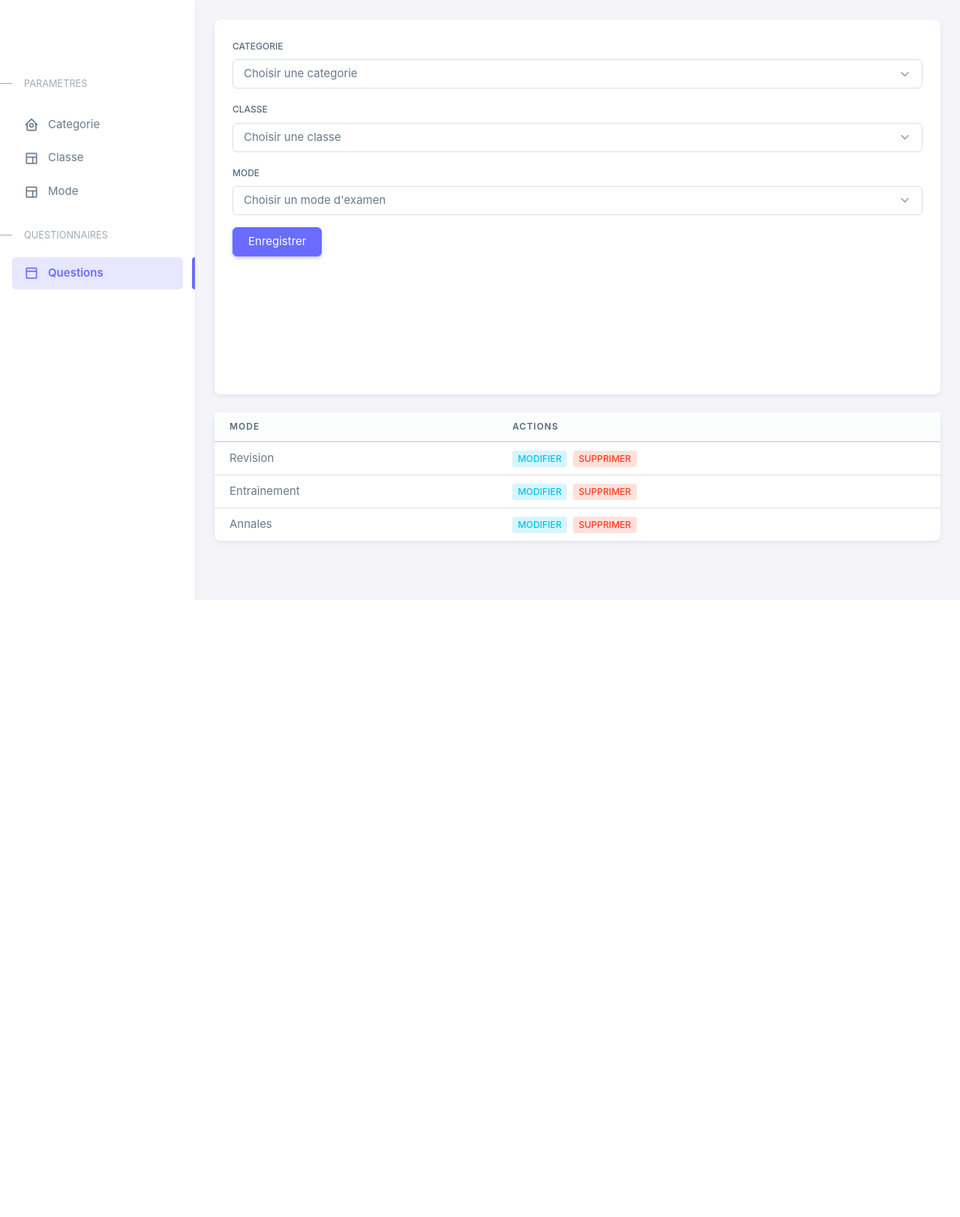
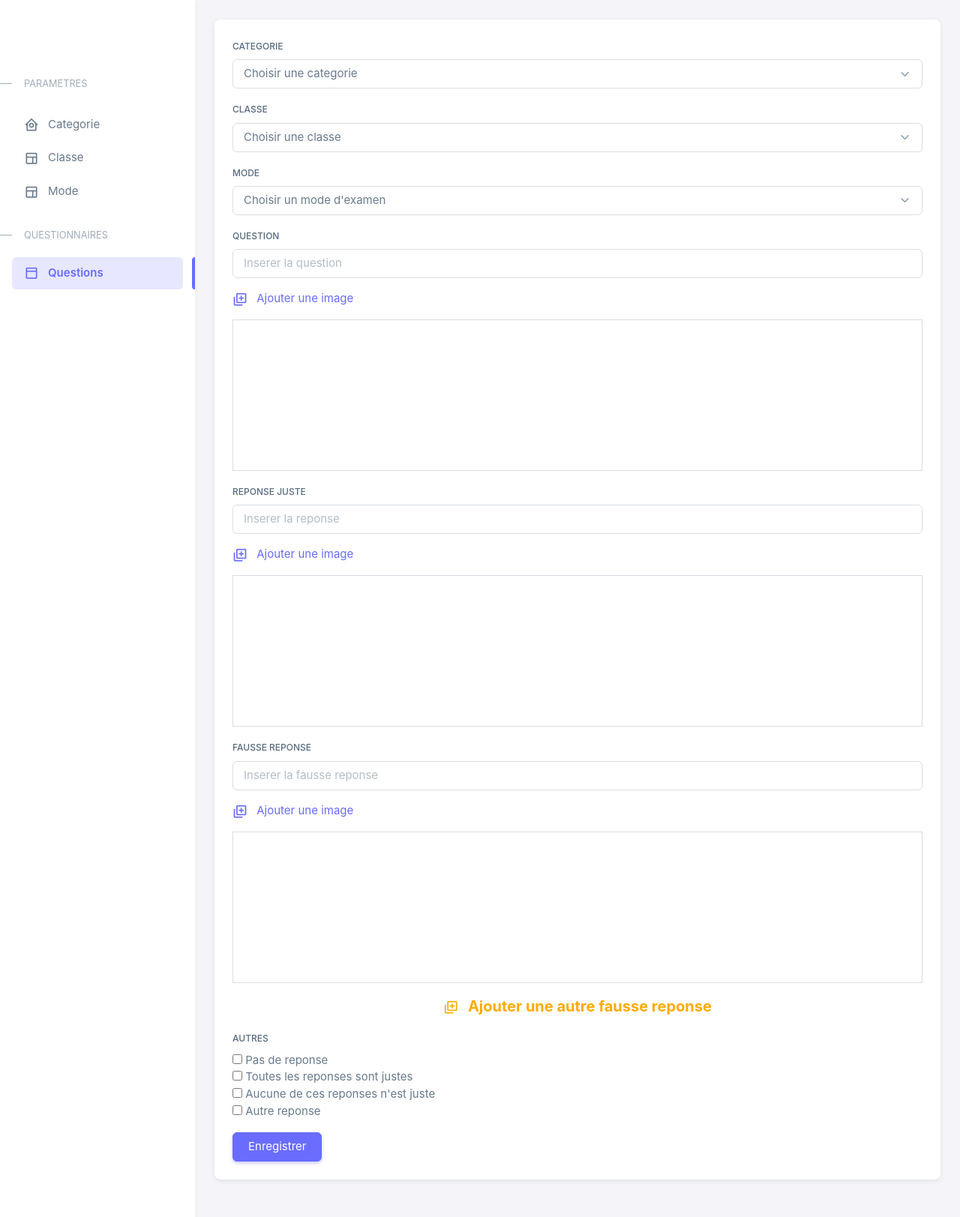
Before and after one commit to JennyHery/cap-admin, a CodeIgniter app: page /cap-admin/questionnaire in a window 1280 px wide. Shown: the whole page at 75% size. Before the commit the page ends 800 px from the top, so only its background shows below. Run offline with CodeIgniter, Linux system fonts and the light colour scheme; data comes from the database, SQL or seed files in the repository; some libraries are stand-ins or nearby versions.

Commit message:
Adding questions interfaces

```diff
--- a/application/config/config.php
+++ b/application/config/config.php
@@ -23,7 +23,7 @@ defined('BASEPATH') OR exit('No direct script access allowed');
 | a PHP script and you can easily do that on your own.
 |
 */
-$config['base_url'] = 'http://localhost/cap/';
+$config['base_url'] = 'http://localhost/cap-admin/';
 
 /*
 |--------------------------------------------------------------------------
--- a/application/views/admin/questionnaire.php
+++ b/application/views/admin/questionnaire.php
@@ -86,7 +86,7 @@
                     <div class="container-xxl flex-grow-1 container-p-y">
                         <div class="row">
                             <div class="col-lg-12 mb-4 order-0">
-                                <div class="card" style='height: 500px;overflow-y:auto;'>
+                                <div class="card">
                                     <div class="card-body">
                                         <div class="row">
                                             <?= form_open('mode/enregistrer') ?>
@@ -118,70 +118,70 @@
                                                     <?php endfor ; ?>
                                                 </select>
                                             </div>
-                                            <!-- Icon here -->
+                                            <div class="mb-3">
+                                                <label class="form-label" for="basic-default-fullname">Question</label>
+                                                <input type="text" class="form-control" id="basic-default-fullname" placeholder="Inserer la question" name="classe_nom" />
+
+                                            </div>
+                                            <div class="mb-3">
+                                                <a href="#" id="ajouter-image">
+                                                    <i class="menu-icon tf-icons bx bx-add-to-queue"></i> Ajouter une image
+                                                </a>
+                                                <input type="file" class="d-none" id="input-image" onchange="previewImage(event)">
+                                            </div>
+                                            <div class="mb-3 border">
+                                                <img id="preview-image" style="height: 200px; width: auto; object-fit: fill;" />
+                                            </div>
+                                            <div class="mb-3">
+                                                <label class="form-label" for="basic-default-fullname">Reponse juste</label>
+                                                <input type="text" class="form-control" id="basic-default-fullname" placeholder="Inserer la reponse" name="classe_nom" />
+                                            </div>
+                                            <div class="mb-3">
+                                                <a href="#" id="ajouter-image">
+                                                    <i class="menu-icon tf-icons bx bx-add-to-queue"></i> Ajouter une image
+                                                </a>
+                                                <input type="file" class="d-none" id="input-image" onchange="previewImage(event)">
+                                            </div>
+                                            <div class="mb-3 border">
+                                                <img id="preview-image" style="height: 200px; width: auto; object-fit: fill;" />
+                                            </div>
+                                            <div class="mb-3">
+                                                <label class="form-label" for="basic-default-fullname">Fausse Reponse</label>
+                                                <input type="text" class="form-control mb-2" id="basic-default-fullname" placeholder="Inserer la fausse reponse" name="classe_nom" />
+
+                                            </div>
+                                            <div class="mb-3">
+                                                <a href="#" id="ajouter-image">
+                                                    <i class="menu-icon tf-icons bx bx-add-to-queue"></i> Ajouter une image
+                                                </a>
+                                                <input type="file" class="d-none" id="input-image" onchange="previewImage(event)">
+                                            </div>
+                                            <div class="mb-3 border">
+                                                <img id="preview-image" style="height: 200px; width: auto; object-fit: fill;" />
+                                            </div>
+                                            <div class="mb-3">
+                                                <p class="text-center"><a href="#" class="text-warning" style="font-size: 20px; font-weight: bold ;"><i class="menu-icon tf-icons bx bx-add-to-queue"></i> Ajouter une autre fausse reponse</a></p>
+                                            </div>
+                                            <div class="mb-3">
+                                                <label class="form-label" for="basic-default-fullname">Autres</label>
+                                                <div class="form-group">
+                                                    <input type="checkbox"> Pas de reponse <br>
+                                                    <input type="checkbox"> Toutes les reponses sont justes <br>
+                                                    <input type="checkbox"> Aucune de ces reponses n'est juste <br>
+                                                    <input type="checkbox"> Autre reponse <br>
+                                                </div>
+                                            </div>
+
+
+                                                <!-- Icon here -->
                                             <button type="submit" class="btn btn-primary">Enregistrer</button>
+
                                             </form>
                                         </div>
 
                                     </div>
                                 </div>
-                                <div class="row mt-4">
-                                    <div class="col-lg-12 mb-4 order-0">
-                                        <div class="card">
-                                            <div class="table-responsive text-nowrap">
-                                                <table class="table">
-                                                    <thead class="table-light">
-                                                        <tr>
-                                                            <th>Mode</th>
-                                                            <th>Actions</th>
-                                                        </tr>
-                                                    </thead>
-                                                    <tbody class="table-border-bottom-0">
-                                                        <?php for ($i = 0; $i < count($mode); $i++) : ?>
-                                                            <tr>
-                                                                <td><?= $mode[$i]->mode_nom ?></td>
-                                                                <td>
-                                                                    <a class="badge bg-label-info me-1" href="" data-bs-toggle="modal" data-bs-target="#basicModal<?= $mode[$i]->mode_id ?>">Modifier</a>
-                                                                    <a class="badge bg-label-danger me-1" href="<?= base_url() ?>Mode/supprimer/<?= $mode[$i]->mode_id; ?>">Supprimer</a>
-                                                                </td>
-                                                            </tr>
 
-
-                                                            <div class="modal fade" id="basicModal<?= $mode[$i]->mode_id ?>" tabindex="-1" aria-hidden="true">
-                                                                <div class="modal-dialog" role="document">
-                                                                    <div class="modal-content">
-                                                                        <div class="modal-header">
-                                                                            <h5 class="modal-title" id="exampleModalLabel1">Modification</h5>
-                                                                            <button type="button" class="btn-close" data-bs-dismiss="modal" aria-label="Close"></button>
-                                                                        </div>
-                                                                        <?= form_open('Mode/modifier/' . $mode[$i]->mode_id) ?>
-                                                                        <div class="modal-body">
-                                                                            <div class="row">
-                                                                                <div class="col mb-3">
-                                                                                    <label for="classe" class="form-label">Mode</label>
-                                                                                    <input type="text" id="classe" class="form-control" placeholder="Inserer le mode d'examen" name="mode_nom" value="<?= $mode[$i]->mode_nom; ?>" />
-                                                                                </div>
-                                                                            </div>
-                                                                        </div>
-                                                                        <div class="modal-footer">
-                                                                            <button type="button" class="btn btn-outline-secondary" data-bs-dismiss="modal">
-                                                                                Fermer
-                                                                            </button>
-                                                                            <button type="submit" class="btn btn-primary">Modifier</button>
-                                                                            </form>
-                                                                        </div>
-                                                                    </div>
-                                                                </div>
-                                                            </div>
-                                            </div>
-                                        </div>
-
-
-                                    <?php endfor; ?>
-                                    </tbody>
-                                    </table>
-                                    </div>
-                                </div>
 
                             </div>
                         </div>
@@ -209,6 +209,20 @@
 
             <!-- Page JS -->
             <script src="<?= base_url(); ?>public/assets/js/dashboards-analytics.js"></script>
+            <script>
+                $(document).on('click','#ajouter-image',function() {
+                    $('#input-image').click() ;
+                }) ;
+                const previewImage = (event) => {
+                    const imageFiles = event.target.files ;
+                    const imageFilesLength = imageFiles.length ;
+                    if(imageFilesLength > 0) {
+                        const imgSrc = URL.createObjectURL(imageFiles[0]) ;
+                        const imagePreviewElement = document.getElementById('preview-image') ;
+                        imagePreviewElement.src = imgSrc ;
+                    }
+                }
+            </script>
 </body>
 
 </html>
```
